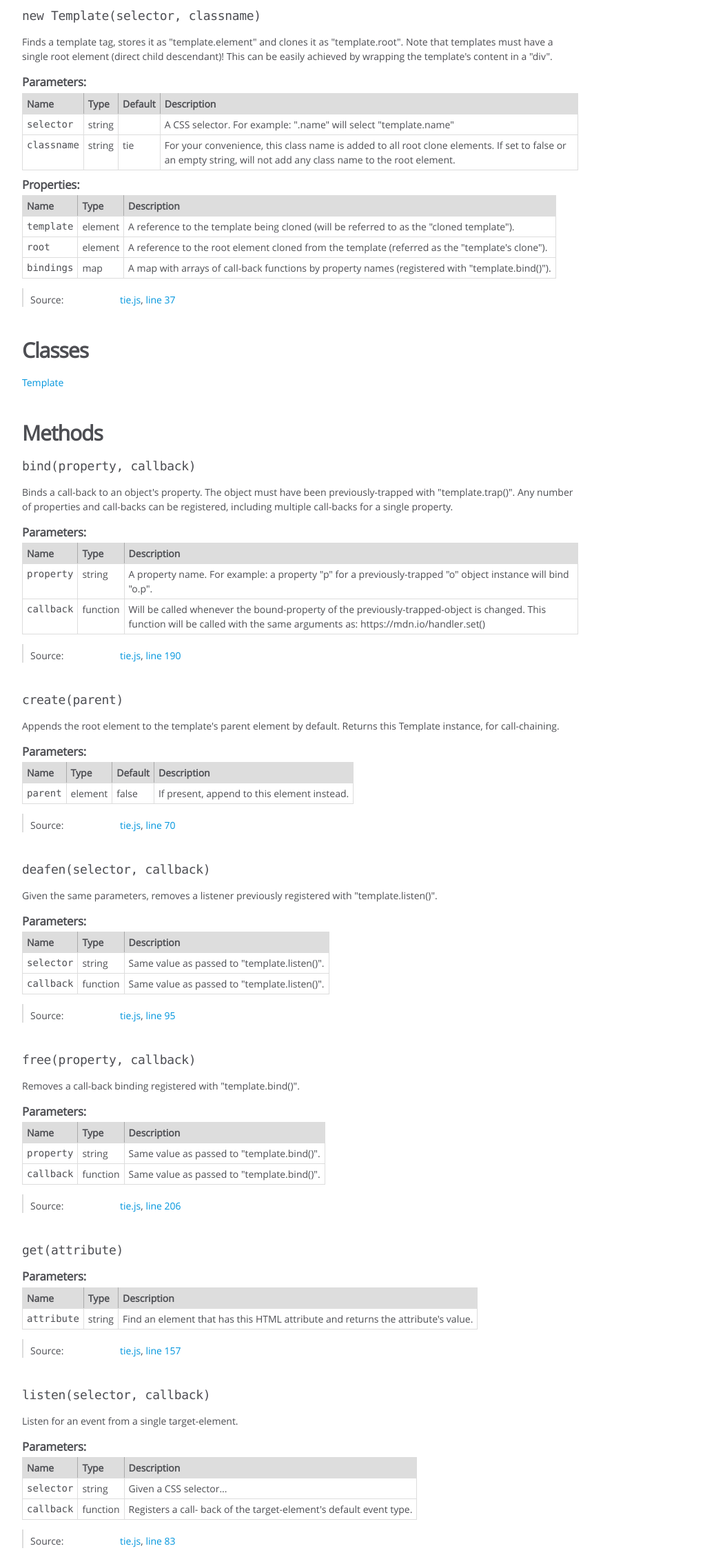
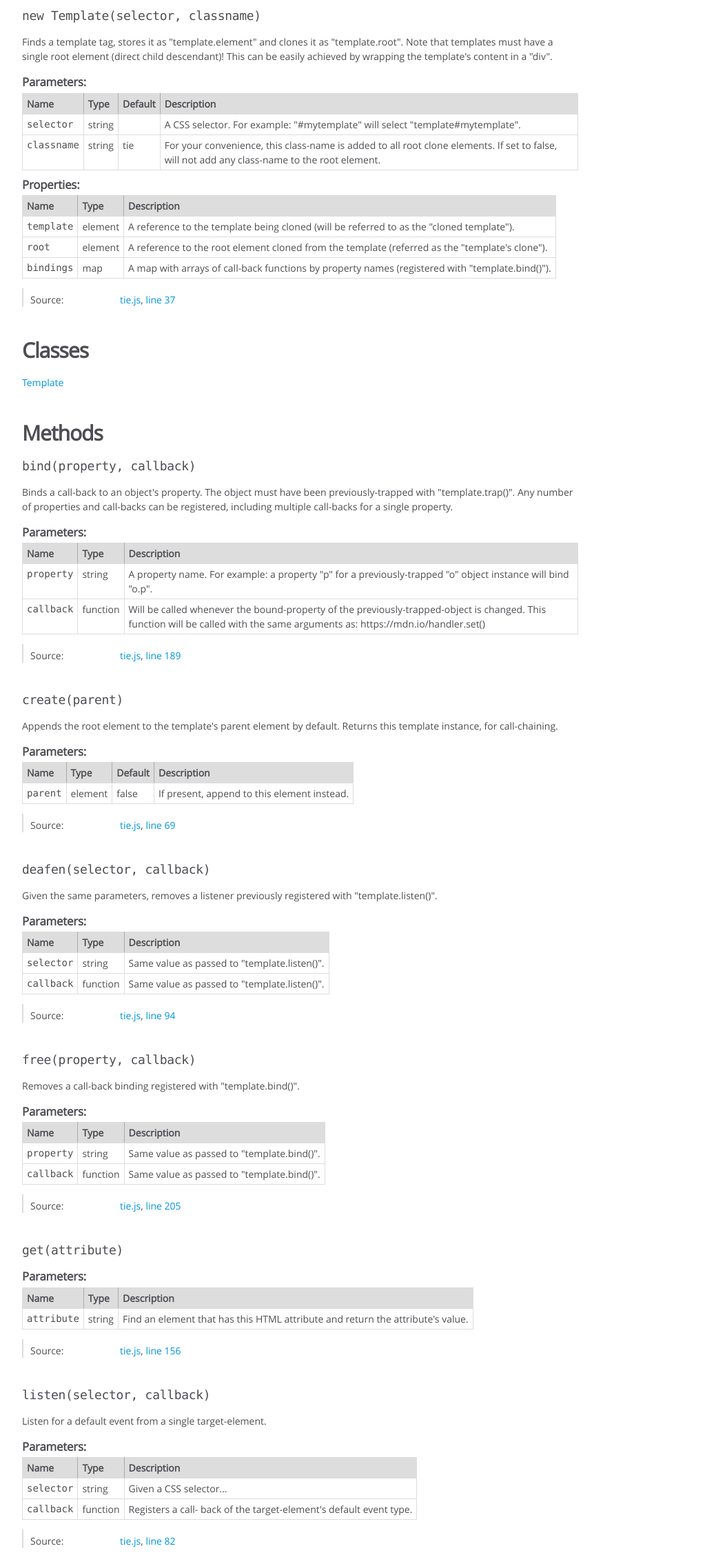
Before and after one commit to tukkek/tie, a plain HTML site: page documentation/Template.html in a window 1280 px wide. Shown: the part 305-2560 px from the top of the page at 69% size, without its empty margins (0-1023 px from the left). Drawn offline with Linux system fonts and the light colour scheme.

Commit message:
Update documentation.

```diff
--- a/documentation/Template.html
+++ b/documentation/Template.html
@@ -116,8 +116,8 @@ be easily achieved by wrapping the template's content in a "div".
                 </td>
 
 
-            <td class="description last">A CSS selector. For example: ".name"
-will select "template.name"</td>
+            <td class="description last">A CSS selector. For example:
+"#mytemplate" will select "template#mytemplate".</td>
         </tr>
 
 
@@ -146,10 +146,9 @@ will select "template.name"</td>
                 </td>
 
 
-            <td class="description last">For your convenience, this class
-name is added to all root clone elements. If set to false
-or an empty string, will not add any class name to the
-root element.</td>
+            <td class="description last">For your convenience, this class-name
+is added to all root clone elements. If set to false, will not
+add any class-name to the root element.</td>
         </tr>
 
 
@@ -484,7 +483,7 @@ called with the same arguments as: https://mdn.io/handler.set()</td>
 
     <dt class="tag-source">Source:</dt>
     <dd class="tag-source"><ul class="dummy"><li>
-        <a href="tie.js.html">tie.js</a>, <a href="tie.js.html#line190">line 190</a>
+        <a href="tie.js.html">tie.js</a>, <a href="tie.js.html#line189">line 189</a>
     </li></ul></dd>
 
 
@@ -529,7 +528,7 @@ called with the same arguments as: https://mdn.io/handler.set()</td>
 
 <div class="description">
     Appends the root element to the template's parent
-element by default. Returns this Template instance,
+element by default. Returns this template instance,
 for call-chaining.
 </div>
 
@@ -632,7 +631,7 @@ element instead.</td>
 
     <dt class="tag-source">Source:</dt>
     <dd class="tag-source"><ul class="dummy"><li>
-        <a href="tie.js.html">tie.js</a>, <a href="tie.js.html#line70">line 70</a>
+        <a href="tie.js.html">tie.js</a>, <a href="tie.js.html#line69">line 69</a>
     </li></ul></dd>
 
 
@@ -793,7 +792,7 @@ registered with "template.listen()".
 
     <dt class="tag-source">Source:</dt>
     <dd class="tag-source"><ul class="dummy"><li>
-        <a href="tie.js.html">tie.js</a>, <a href="tie.js.html#line95">line 95</a>
+        <a href="tie.js.html">tie.js</a>, <a href="tie.js.html#line94">line 94</a>
     </li></ul></dd>
 
 
@@ -953,7 +952,7 @@ registered with "template.listen()".
 
     <dt class="tag-source">Source:</dt>
     <dd class="tag-source"><ul class="dummy"><li>
-        <a href="tie.js.html">tie.js</a>, <a href="tie.js.html#line206">line 206</a>
+        <a href="tie.js.html">tie.js</a>, <a href="tie.js.html#line205">line 205</a>
     </li></ul></dd>
 
 
@@ -1046,7 +1045,7 @@ registered with "template.listen()".
 
 
             <td class="description last">Find an element that has this HTML attribute
-and returns the attribute's value.</td>
+and return the attribute's value.</td>
         </tr>
 
 
@@ -1087,7 +1086,7 @@ and returns the attribute's value.</td>
 
     <dt class="tag-source">Source:</dt>
     <dd class="tag-source"><ul class="dummy"><li>
-        <a href="tie.js.html">tie.js</a>, <a href="tie.js.html#line157">line 157</a>
+        <a href="tie.js.html">tie.js</a>, <a href="tie.js.html#line156">line 156</a>
     </li></ul></dd>
 
 
@@ -1131,7 +1130,7 @@ and returns the attribute's value.</td>
 
 
 <div class="description">
-    Listen for an event from a single target-element.
+    Listen for a default event from a single target-element.
 </div>
 
 
@@ -1248,7 +1247,7 @@ back of the target-element's default event type.</td>
 
     <dt class="tag-source">Source:</dt>
     <dd class="tag-source"><ul class="dummy"><li>
-        <a href="tie.js.html">tie.js</a>, <a href="tie.js.html#line83">line 83</a>
+        <a href="tie.js.html">tie.js</a>, <a href="tie.js.html#line82">line 82</a>
     </li></ul></dd>
 
 
@@ -1388,7 +1387,7 @@ supported elements, using each element's default event type.</td>
 
     <dt class="tag-source">Source:</dt>
     <dd class="tag-source"><ul class="dummy"><li>
-        <a href="tie.js.html">tie.js</a>, <a href="tie.js.html#line108">line 108</a>
+        <a href="tie.js.html">tie.js</a>, <a href="tie.js.html#line107">line 107</a>
     </li></ul></dd>
 
 
@@ -1476,7 +1475,7 @@ supported elements, using each element's default event type.</td>
 
     <dt class="tag-source">Source:</dt>
     <dd class="tag-source"><ul class="dummy"><li>
-        <a href="tie.js.html">tie.js</a>, <a href="tie.js.html#line137">line 137</a>
+        <a href="tie.js.html">tie.js</a>, <a href="tie.js.html#line136">line 136</a>
     </li></ul></dd>
 
 
@@ -1610,7 +1609,7 @@ sub-tree element.</td>
 
     <dt class="tag-source">Source:</dt>
     <dd class="tag-source"><ul class="dummy"><li>
-        <a href="tie.js.html">tie.js</a>, <a href="tie.js.html#line125">line 125</a>
+        <a href="tie.js.html">tie.js</a>, <a href="tie.js.html#line124">line 124</a>
     </li></ul></dd>
 
 
@@ -1744,7 +1743,7 @@ multiple sub-tree elements.</td>
 
     <dt class="tag-source">Source:</dt>
     <dd class="tag-source"><ul class="dummy"><li>
-        <a href="tie.js.html">tie.js</a>, <a href="tie.js.html#line131">line 131</a>
+        <a href="tie.js.html">tie.js</a>, <a href="tie.js.html#line130">line 130</a>
     </li></ul></dd>
 
 
@@ -1832,7 +1831,7 @@ multiple sub-tree elements.</td>
 
     <dt class="tag-source">Source:</dt>
     <dd class="tag-source"><ul class="dummy"><li>
-        <a href="tie.js.html">tie.js</a>, <a href="tie.js.html#line134">line 134</a>
+        <a href="tie.js.html">tie.js</a>, <a href="tie.js.html#line133">line 133</a>
     </li></ul></dd>
 
 
@@ -1998,7 +1997,7 @@ Note that the W3C suggests non-standard attribute names should have the
 
     <dt class="tag-source">Source:</dt>
     <dd class="tag-source"><ul class="dummy"><li>
-        <a href="tie.js.html">tie.js</a>, <a href="tie.js.html#line151">line 151</a>
+        <a href="tie.js.html">tie.js</a>, <a href="tie.js.html#line150">line 150</a>
     </li></ul></dd>
 
 
@@ -2151,7 +2150,7 @@ default to trapping this template instance.</td>
 
     <dt class="tag-source">Source:</dt>
     <dd class="tag-source"><ul class="dummy"><li>
-        <a href="tie.js.html">tie.js</a>, <a href="tie.js.html#line172">line 172</a>
+        <a href="tie.js.html">tie.js</a>, <a href="tie.js.html#line171">line 171</a>
     </li></ul></dd>
 
 
@@ -2203,7 +2202,7 @@ default to trapping this template instance.</td>
 <br class="clear">
 
 <footer>
-    Documentation generated by <a href="https://github.com/jsdoc/jsdoc">JSDoc 4.0.3</a> on Wed Aug 14 2024 22:53:54 GMT-0300 (Brasilia Standard Time)
+    Documentation generated by <a href="https://github.com/jsdoc/jsdoc">JSDoc 4.0.3</a> on Wed Aug 14 2024 23:40:17 GMT-0300 (Brasilia Standard Time)
 </footer>
 
 <script> prettyPrint(); </script>
```
Also changed, not shown: documentation/global.html (+1 -1 lines), documentation/index.html (+1 -1 lines), documentation/tie.js.html (+9 -10 lines).
